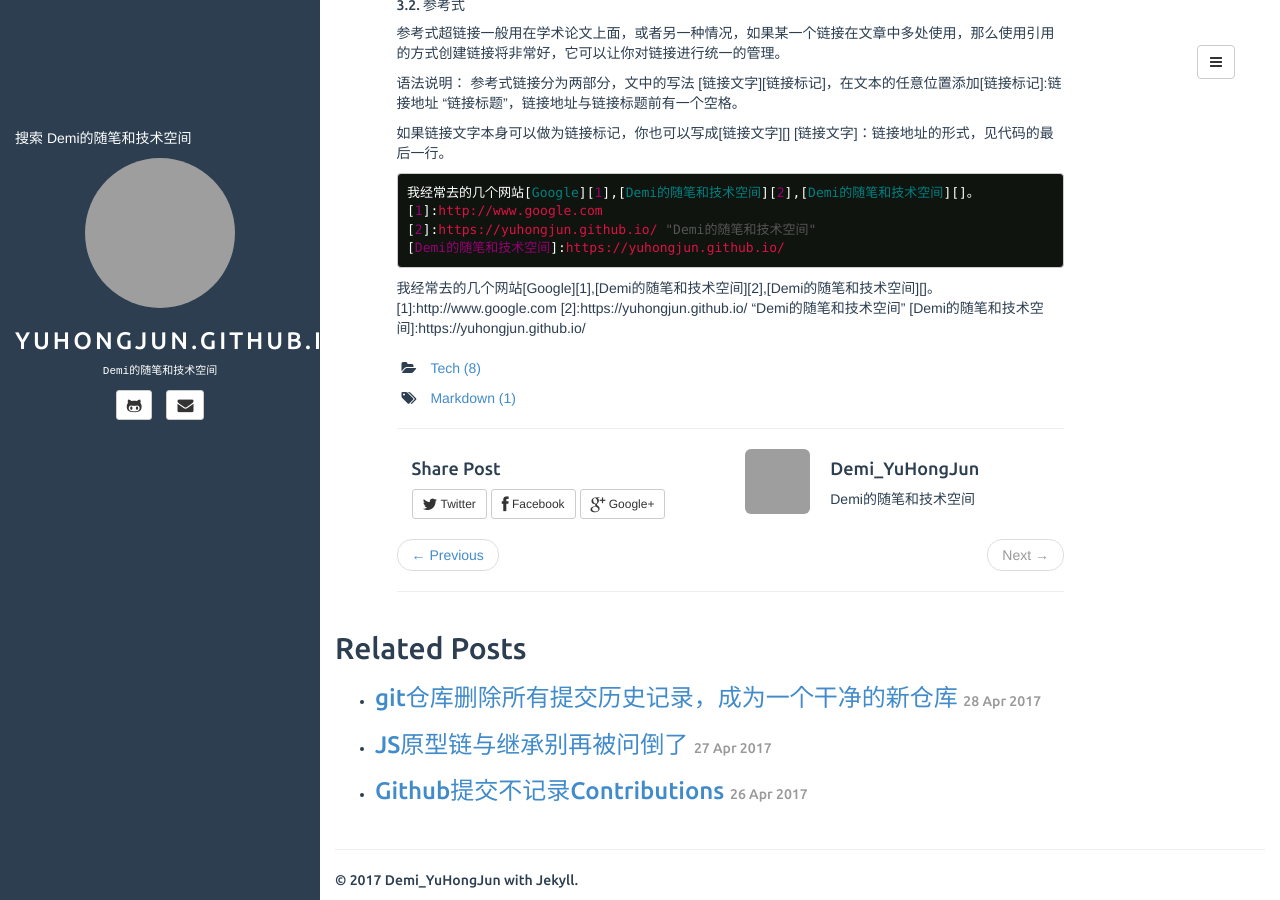
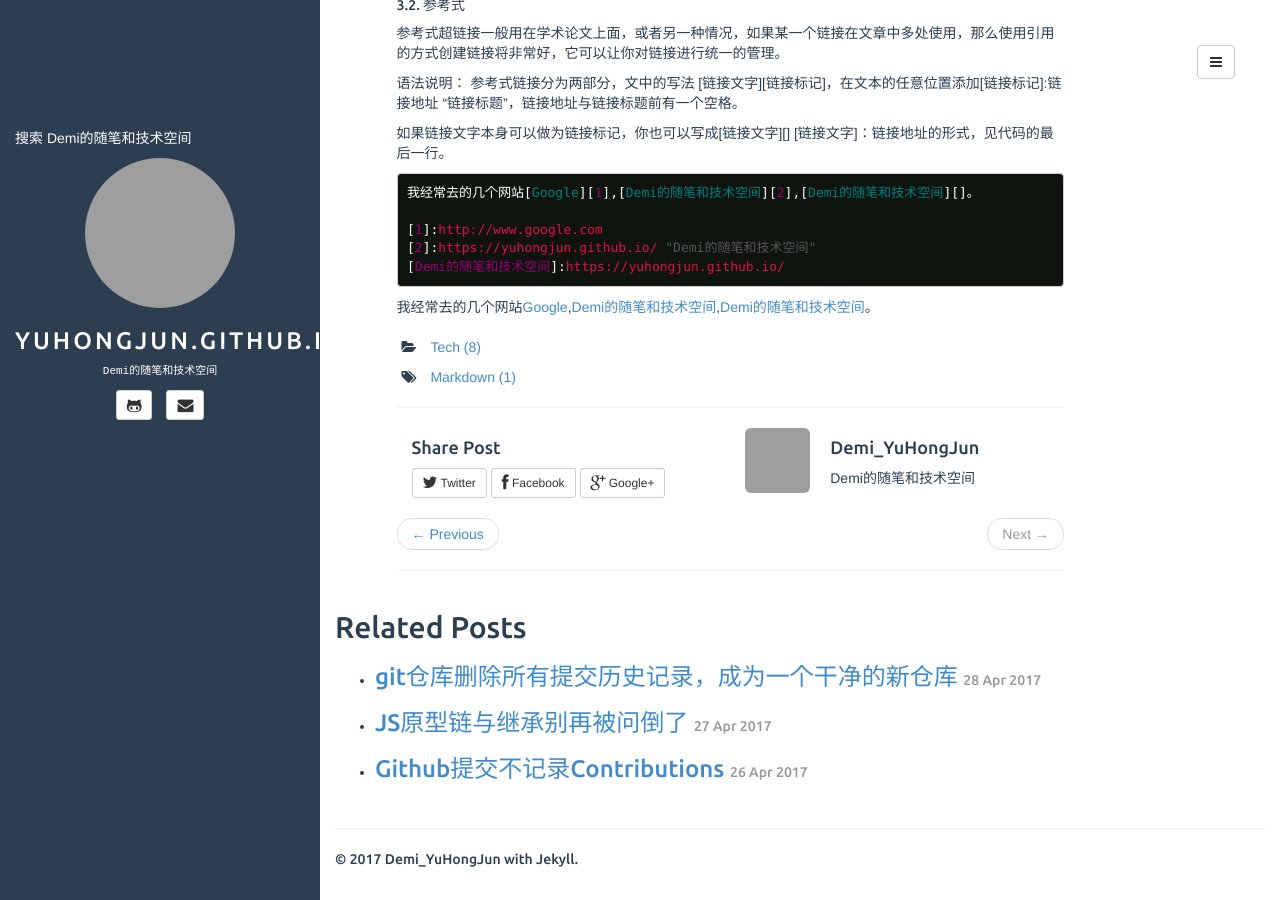
Before and after one commit to YuHongJun/YuHongJun.github.io, a Jekyll site: the page built from _posts/2017-05-02-Markdown 语法手册 （完整整理版）.md, in a window 1280 px wide and 900 px high, scrolled down 1183 px. Built offline with Jekyll 4.4.1, drawn with Linux system fonts in a browser that asks for light colours; comment, search, counter and statistics services are not loaded; grey boxes are pictures that could not be loaded.

````diff
--- a/_includes/default.html
+++ b/_includes/default.html
@@ -33,6 +33,7 @@
     -->
 
     <link rel="alternate" type="application/rss+xml" title="{{ site.name }}" href="{{ site.BASE_PATH }}/feed.xml">
+    <link href="{{ site.BASE_PATH }}/assets/ico/favicon.ico" rel="icon">
 </head>
 
 <body>
--- a/_posts/2017-05-02-Markdown 语法手册 （完整整理版）.md
+++ b/_posts/2017-05-02-Markdown 语法手册 （完整整理版）.md
@@ -74,11 +74,14 @@
 [链接文字]：链接地址的形式，见代码的最后一行。
 ```markdown
 我经常去的几个网站[Google][1],[Demi的随笔和技术空间][2],[Demi的随笔和技术空间][]。
+
 [1]:http://www.google.com
 [2]:https://yuhongjun.github.io/ "Demi的随笔和技术空间"
 [Demi的随笔和技术空间]:https://yuhongjun.github.io/
 ```
+
 我经常去的几个网站[Google][1],[Demi的随笔和技术空间][2],[Demi的随笔和技术空间][]。
+
 [1]:http://www.google.com
 [2]:https://yuhongjun.github.io/ "Demi的随笔和技术空间"
 [Demi的随笔和技术空间]:https://yuhongjun.github.io/
````
